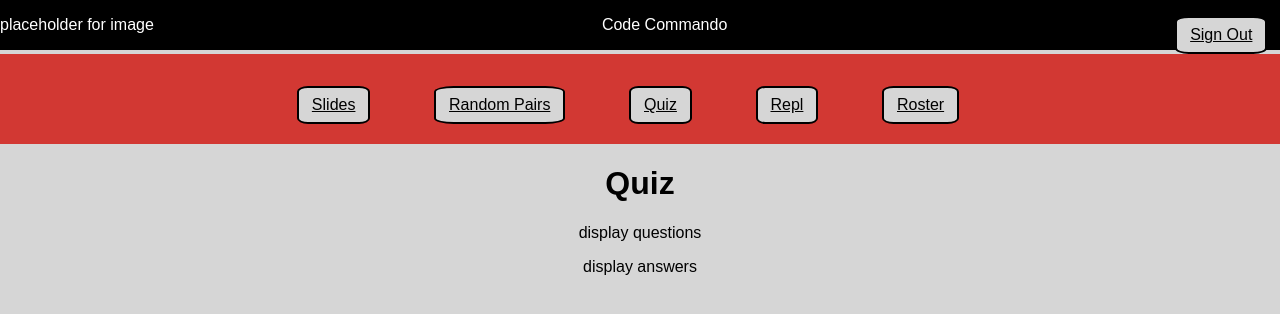
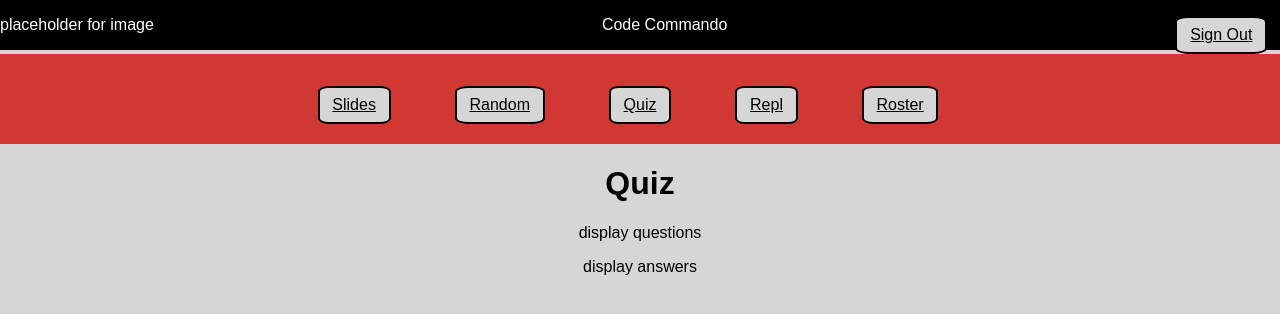
Before and after one commit to code-commando/frontend, a React (Create React App) app: page /quiz in a window 1280 px wide. Shown: the top 314 px of the page. Built offline with nearby package versions, Linux system fonts and the light colour scheme.

Commit message:
ready for merging

```diff
--- a/src/components/NavBar.js
+++ b/src/components/NavBar.js
@@ -40,7 +40,7 @@ export default class NavBar extends Component {
         <div style={navBarStyle}>
           <ul className='navbar'>
             <NavLink style={linkStyle} to='/dashboard'>Slides</NavLink>
-            <NavLink style={linkStyle} to='/random'>Random Pairs</NavLink>
+            <NavLink style={linkStyle} to='/random'>Random</NavLink>
             <NavLink style={linkStyle} to='/quiz'>Quiz</NavLink>
             <NavLink style={linkStyle} to='/coderunner'>Repl</NavLink>
             <NavLink style={linkStyle} to='/roster'>Roster</NavLink>
--- a/src/components/Random.js
+++ b/src/components/Random.js
@@ -24,11 +24,11 @@ class Random extends Component {
     this.props.randomPairsThunk();
   }
 
-  handleSubmit = (e) => {
-    e.preventDefault();
-    this.props.student.results[0];
-    console.log('ASKJDSLJ', this.props.student.results[0]);
-  }
+  // handleSubmit = (e) => {
+  //   e.preventDefault();
+  //   this.props.student.results[0];
+  //   console.log('ASKJDSLJ', this.props.student.results[0]);
+  // }
 
   render() {
     return (
@@ -41,15 +41,15 @@ class Random extends Component {
 
           <input type='submit' value='Random Pairs'/>
 
-          {/* {this.props.student.results} */}
+          {this.props.student.results}
 
-          {/* {this.props.pairs.results.map(pair => {
+          {this.props.pairs.results.map(pair => {
             return <li key={pair}>
               <p>{pair[0]}</p>
               <p>{pair[1]}</p>
               <p>{pair[2]}</p>
             </li>;
-          })} */}
+          })}
 
         </div>
       </Fragment>
```
